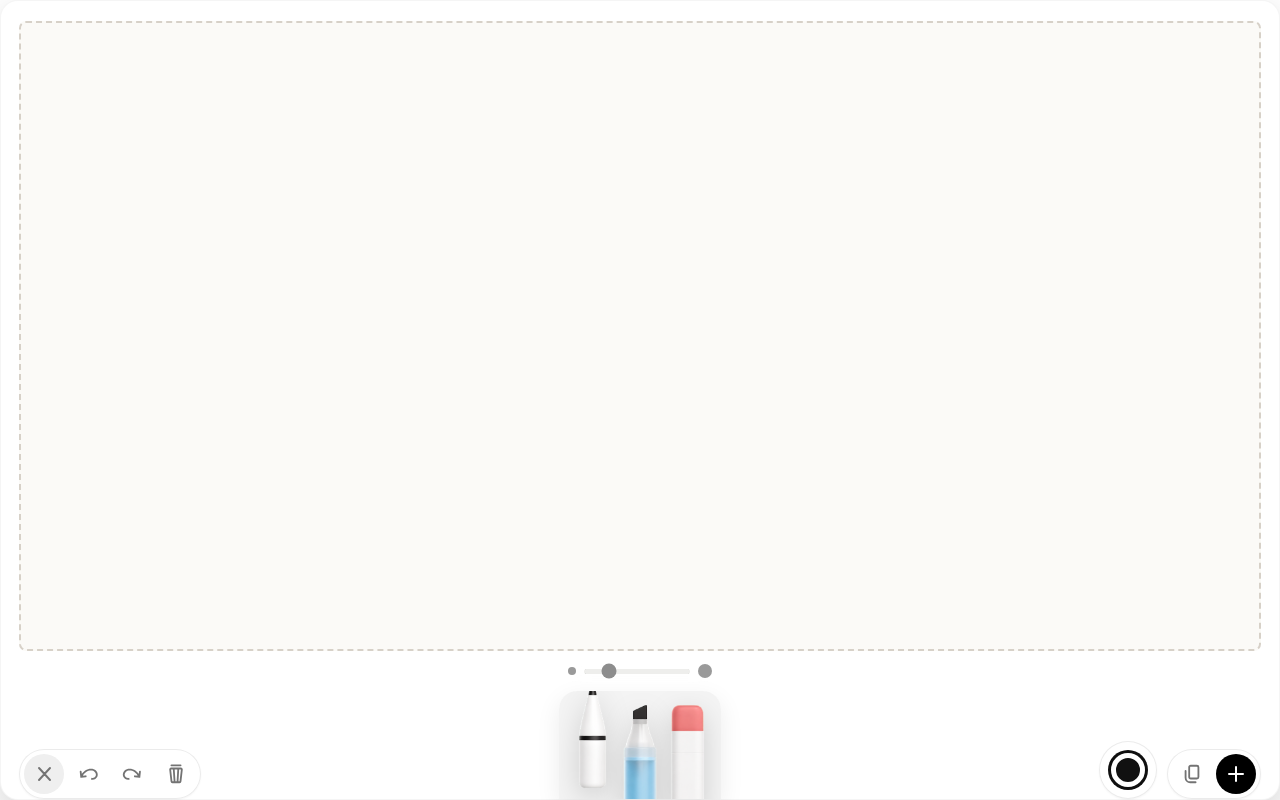
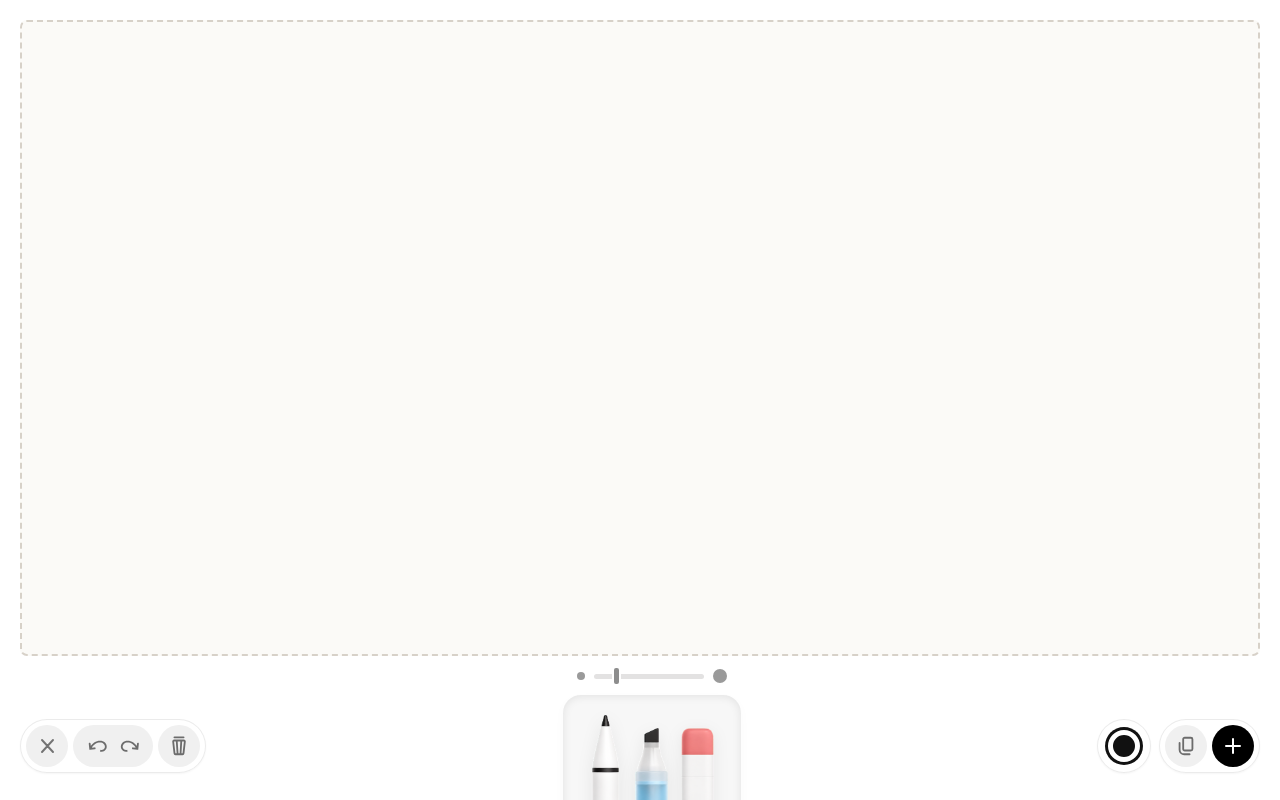
Before and after one commit to mavritss/notes-ketchup, a website built with Vite: page sketch.html in a window 1280 px wide. Built offline with nearby package versions, Linux system fonts and the light colour scheme.

Commit message:
Visual improvements of window with sketching func

```diff
--- a/sketch.html
+++ b/sketch.html
@@ -17,12 +17,14 @@
           <button id="sketchCloseButton" class="sketch-icon-button sketch-muted-button" type="button" title="Close">
             <img src="/icons/sketch-window/close-window.svg" alt="" />
           </button>
-          <button id="sketchUndoButton" class="sketch-icon-button" type="button" title="Undo">
-            <img src="/icons/sketch-window/go-back.svg" alt="" />
-          </button>
-          <button id="sketchRedoButton" class="sketch-icon-button" type="button" title="Redo">
-            <img src="/icons/sketch-window/go-forward.svg" alt="" />
-          </button>
+          <span class="sketch-history-cluster">
+            <button id="sketchUndoButton" class="sketch-icon-button sketch-history-button" type="button" title="Undo">
+              <img src="/icons/sketch-window/go-back.svg" alt="" />
+            </button>
+            <button id="sketchRedoButton" class="sketch-icon-button sketch-history-button" type="button" title="Redo">
+              <img src="/icons/sketch-window/go-forward.svg" alt="" />
+            </button>
+          </span>
           <button id="sketchClearButton" class="sketch-icon-button" type="button" title="Clear">
             <img src="/icons/sketch-window/delete-sketch.svg" alt="" />
           </button>
--- a/src/main.ts
+++ b/src/main.ts
@@ -396,7 +396,7 @@ function openSketchWindow() {
     center: true,
     resizable: true,
     decorations: false,
-    transparent: true,
+    transparent: false,
     shadow: true,
     alwaysOnTop: true,
     dragDropEnabled: false
--- a/src/sketch.ts
+++ b/src/sketch.ts
@@ -181,6 +181,7 @@ function updateToolButtons() {
 
 function updateColorPreview() {
   sketchColorPreview.style.backgroundColor = sketchColor.value;
+  sketchColorPreview.style.setProperty("--sketch-color", sketchColor.value);
 }
 
 function setActiveTool(tool: SketchTool) {
@@ -476,11 +477,12 @@ window.addEventListener("resize", () => {
     resizeCanvasPair();
   }
 });
-document.addEventListener("keydown", (event) => {
-  const isUndo = (event.ctrlKey || event.metaKey) && event.key.toLowerCase() === "z" && !event.shiftKey;
+window.addEventListener("keydown", (event) => {
+  const isModifierPressed = event.ctrlKey || event.metaKey;
+  const isUndo = isModifierPressed && event.code === "KeyZ" && !event.shiftKey;
   const isRedo =
-    ((event.ctrlKey || event.metaKey) && event.key.toLowerCase() === "y") ||
-    ((event.ctrlKey || event.metaKey) && event.shiftKey && event.key.toLowerCase() === "z");
+    (isModifierPressed && event.code === "KeyY") ||
+    (isModifierPressed && event.shiftKey && event.code === "KeyZ");
 
   if (event.key === "Escape") {
     event.preventDefault();
@@ -492,7 +494,7 @@ document.addEventListener("keydown", (event) => {
     event.preventDefault();
     void redoSketch();
   }
-});
+}, true);
 
 requestAnimationFrame(() => {
   document.title = "Sketch";
--- a/src/styles.css
+++ b/src/styles.css
@@ -343,24 +343,24 @@ input {
 
 body.sketch-document {
   overflow: hidden;
-  background: transparent;
+  background: #ffffff;
 }
 
 html:has(body.sketch-document) {
-  background: transparent;
+  background: #ffffff;
 }
 
 .sketch-window {
   width: 100vw;
   height: 100vh;
   display: grid;
-  grid-template-rows: minmax(0, 1fr) 126px;
+  grid-template-rows: minmax(0, 1fr) 136px;
   gap: 8px;
-  padding: 20px 18px 14px;
-  border: 1px solid rgba(0, 0, 0, 0.04);
+  padding: 20px 20px 0;
+  border: 0;
   border-radius: 18px;
   background: #ffffff;
-  box-shadow: 0 18px 48px rgba(0, 0, 0, 0.18);
+  box-shadow: none;
 }
 
 .sketch-board {
@@ -368,7 +368,7 @@ html:has(body.sketch-document) {
   max-height: 100%;
   aspect-ratio: 1;
   position: relative;
-  align-self: center;
+  align-self: start;
   justify-self: center;
   overflow: hidden;
   border: 2px dashed #d7d1c8;
@@ -396,9 +396,10 @@ html:has(body.sketch-document) {
 .sketch-controls {
   min-width: 0;
   display: grid;
-  grid-template-columns: minmax(0, 1fr) auto minmax(0, 1fr);
+  grid-template-columns: auto auto auto;
   align-items: end;
-  gap: 14px;
+  justify-content: space-between;
+  gap: 18px;
 }
 
 .sketch-island,
@@ -413,35 +414,37 @@ html:has(body.sketch-document) {
 }
 
 .sketch-island {
-  height: 50px;
+  height: 54px;
   display: inline-flex;
   align-items: center;
-  gap: 4px;
-  padding: 4px;
+  gap: 5px;
+  padding: 5px;
   border-radius: 999px;
 }
 
 .sketch-manage-island {
   justify-self: start;
+  transform: translateY(-42px);
 }
 
 .sketch-right-controls {
   display: flex;
   align-items: end;
   justify-self: end;
-  gap: 10px;
+  gap: 8px;
+  transform: translateY(-42px);
 }
 
 .sketch-icon-button {
-  width: 40px;
-  height: 40px;
+  width: 42px;
+  height: 42px;
   display: grid;
   place-items: center;
   padding: 0;
   border: 0;
   border-radius: 50%;
   color: #111111;
-  background: transparent;
+  background: #f0f0f0;
   cursor: pointer;
   transition:
     background 140ms ease,
@@ -450,7 +453,7 @@ html:has(body.sketch-document) {
 }
 
 .sketch-icon-button:hover:not(:disabled) {
-  background: #f0f0f0;
+  background: #e8e8e8;
 }
 
 .sketch-icon-button:active:not(:disabled) {
@@ -459,7 +462,12 @@ html:has(body.sketch-document) {
 
 .sketch-icon-button:disabled {
   cursor: default;
-  opacity: 0.28;
+  opacity: 1;
+  background: #f4f4f4;
+}
+
+.sketch-icon-button:disabled img {
+  opacity: 0.32;
 }
 
 .sketch-icon-button img {
@@ -469,12 +477,35 @@ html:has(body.sketch-document) {
 }
 
 .sketch-muted-button {
-  background: #efefef;
+  background: #f0f0f0;
 }
 
 .sketch-muted-button img {
   width: 19px;
   height: 24px;
+}
+
+.sketch-history-cluster {
+  height: 42px;
+  display: inline-flex;
+  align-items: center;
+  gap: 2px;
+  padding: 0 8px;
+  border-radius: 999px;
+  background: #f0f0f0;
+}
+
+.sketch-history-button {
+  width: 31px;
+  background: transparent;
+}
+
+.sketch-history-button:hover:not(:disabled) {
+  background: transparent;
+}
+
+.sketch-history-button:disabled {
+  background: transparent;
 }
 
 .sketch-add-button {
@@ -483,6 +514,14 @@ html:has(body.sketch-document) {
 
 .sketch-add-button:hover:not(:disabled) {
   background: #171717;
+}
+
+.sketch-add-button:disabled {
+  background: rgba(0, 0, 0, 0.72);
+}
+
+.sketch-add-button:disabled img {
+  opacity: 0.82;
 }
 
 .sketch-add-button img {
@@ -496,21 +535,21 @@ html:has(body.sketch-document) {
 }
 
 .sketch-tool-stack {
-  width: 174px;
+  width: 190px;
   display: grid;
   justify-items: center;
   align-items: end;
-  gap: 8px;
+  gap: 7px;
 }
 
 .sketch-size-island {
-  width: 154px;
+  width: 164px;
   height: 24px;
   display: grid;
   grid-template-columns: 8px 1fr 14px;
   align-items: center;
-  gap: 8px;
-  padding: 0 4px;
+  gap: 9px;
+  padding: 0 6px;
   border-color: transparent;
   border-radius: 999px;
   background: transparent;
@@ -533,61 +572,72 @@ html:has(body.sketch-document) {
   width: 100%;
   min-width: 0;
   margin: 0;
+  background: transparent;
   accent-color: #8d8d8d;
+  appearance: none;
+  -webkit-appearance: none;
   cursor: pointer;
 }
 
 .sketch-size-island input::-webkit-slider-runnable-track {
   height: 5px;
   border-radius: 999px;
-  background: #eeeeec;
+  background: #e3e2e2;
 }
 
 .sketch-size-island input::-webkit-slider-thumb {
-  width: 5px;
-  height: 18px;
-  margin-top: -6px;
-  border: 0;
-  border-radius: 999px;
+  width: 9px;
+  height: 20px;
+  margin-top: -8px;
+  border: 2px solid #ffffff;
+  border-radius: 4px;
   background: #8d8d8d;
+  box-shadow: none;
   appearance: none;
+  -webkit-appearance: none;
 }
 
 .sketch-tools-island {
-  width: 162px;
-  height: 108px;
+  width: 178px;
+  height: 120px;
   display: grid;
   grid-template-columns: repeat(3, 1fr);
   align-items: end;
   justify-items: center;
   overflow: hidden;
-  padding: 0 10px;
+  padding: 10px 20px 0;
   border-radius: 18px 18px 0 0;
-  background: rgba(243, 243, 243, 0.86);
-  box-shadow: 0 8px 24px rgba(0, 0, 0, 0.08);
+  background: rgba(245, 245, 245, 0.76);
+  box-shadow:
+    inset 0 1px 9.8px rgba(0, 0, 0, 0.09),
+    0 4px 12px rgba(0, 0, 0, 0.025);
 }
 
 .sketch-tool-button {
   width: 46px;
-  height: 116px;
+  height: 110px;
   display: grid;
   place-items: end center;
   padding: 0;
   border: 0;
   background: transparent;
   cursor: pointer;
-  transform: translateY(8px);
+  transform: translateY(17px);
   transition:
     opacity 140ms ease,
     transform 170ms ease;
 }
 
 .sketch-tool-button:hover:not(:disabled) {
-  transform: translateY(1px);
+  transform: translateY(13px);
+}
+
+.sketch-tool-button.is-active:hover:not(:disabled) {
+  transform: translateY(4px);
 }
 
 .sketch-tool-button.is-active {
-  transform: translateY(-13px);
+  transform: translateY(4px);
 }
 
 .sketch-tool-button:disabled {
@@ -597,16 +647,16 @@ html:has(body.sketch-document) {
 
 .sketch-tool-button img {
   width: auto;
-  height: 116px;
+  height: 118px;
   display: block;
   object-fit: contain;
-  filter: drop-shadow(0 9px 14px rgba(0, 0, 0, 0.16));
+  filter: drop-shadow(0 4px 8px rgba(0, 0, 0, 0.07));
   pointer-events: none;
 }
 
 .sketch-color-island {
-  width: 58px;
-  height: 58px;
+  width: 54px;
+  height: 54px;
   position: relative;
   display: grid;
   place-items: center;
@@ -624,15 +674,15 @@ html:has(body.sketch-document) {
 }
 
 .sketch-color-preview {
-  width: 34px;
-  height: 34px;
+  width: 32px;
+  height: 32px;
   display: block;
   border: 5px solid #ffffff;
   border-radius: 50%;
   background: #111111;
-  box-shadow: 0 0 0 3px #0f0f0f;
+  box-shadow: 0 0 0 3px var(--sketch-color, #111111);
 }
 
 .sketch-save-island {
-  min-width: 94px;
+  min-width: 100px;
 }
```
